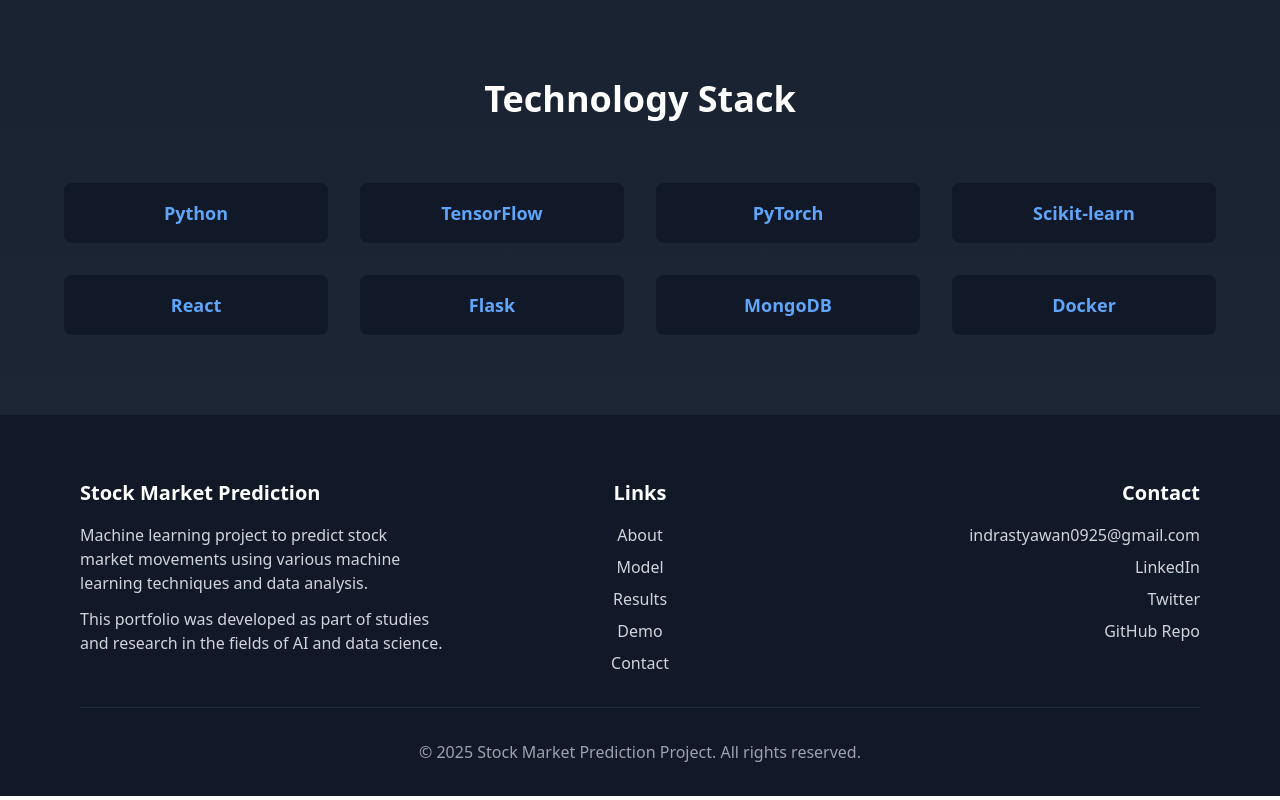
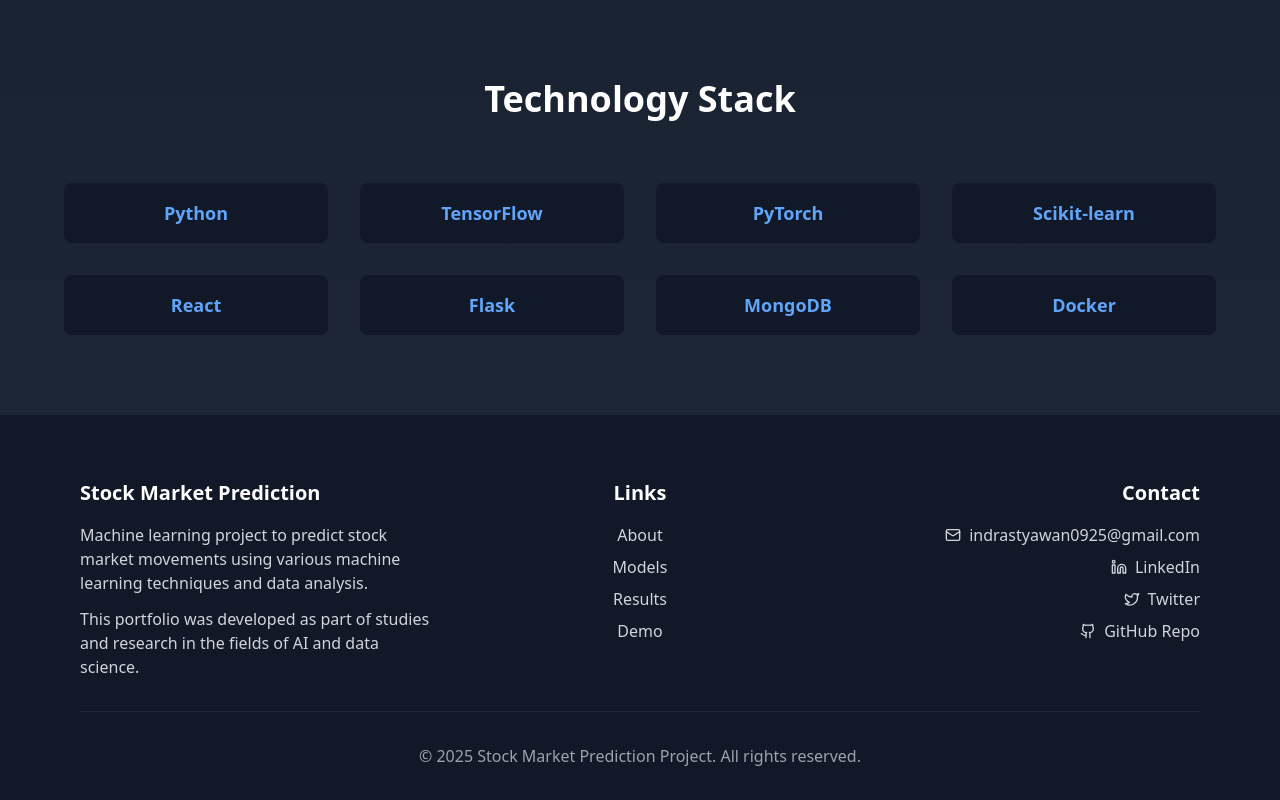
Before and after one commit to IndraSty/mlportfolio_frontend, a React (Vite) app: page / in a window 1280 px wide. Shown: the part 1261-2061 px from the top of the page. Built offline with nearby package versions, Linux system fonts and the light colour scheme; no server answers.

Commit message:
feat: add responsive for smartphone

```diff
--- a/src/components/Footer.tsx
+++ b/src/components/Footer.tsx
@@ -1,10 +1,12 @@
+import { Github, Linkedin, Mail, Twitter } from "lucide-react";
+
 const Footer = () => {
   return (
     <footer className="bg-gray-900 text-white py-8 pt-16">
       <div className="container max-w-6xl mx-auto px-4">
-        <div className="flex flex-col md:flex-row md:justify-between gap-4">
+        <div className="grid grid-cols-1 sm:grid-cols-2 lg:grid-cols-3 gap-8">
           {/* First column */}
-          <div className="flex-1">
+          <div>
             <h2 className="text-xl font-bold mb-4">Stock Market Prediction</h2>
             <p className="mb-3 text-gray-300">
               Machine learning project to predict stock market movements using
@@ -17,62 +19,70 @@
           </div>
 
           {/* Second column */}
-          <div className="flex-1">
-            <h2 className="text-xl font-bold mb-4 text-center">Links</h2>
-            <ul className="space-y-2 text-center">
+          <div className="text-center sm:text-left lg:text-center">
+            <h2 className="text-xl font-bold mb-4">Links</h2>
+            <ul className="space-y-2">
               <li>
-                <a href="#" className="text-gray-300 hover:text-white">
+                <a href="/about" className="text-gray-300 hover:text-white transition-colors">
                   About
                 </a>
               </li>
               <li>
-                <a href="#" className="text-gray-300 hover:text-white">
-                  Model
+                <a href="/models" className="text-gray-300 hover:text-white transition-colors">
+                  Models
                 </a>
               </li>
               <li>
-                <a href="#" className="text-gray-300 hover:text-white">
+                <a href="/results" className="text-gray-300 hover:text-white transition-colors">
                   Results
                 </a>
               </li>
               <li>
-                <a href="#" className="text-gray-300 hover:text-white">
+                <a href="/demo" className="text-gray-300 hover:text-white transition-colors">
                   Demo
-                </a>
-              </li>
-              <li>
-                <a href="#" className="text-gray-300 hover:text-white">
-                  Contact
                 </a>
               </li>
             </ul>
           </div>
 
           {/* Third column */}
-          <div className="flex-1 text-right">
+          <div className="text-center sm:text-right">
             <h2 className="text-xl font-bold mb-4">Contact</h2>
             <ul className="space-y-2">
               <li>
                 <a
                   href="mailto:indrastyawan0925@gmail.com"
-                  className="text-gray-300 hover:text-white"
+                  className="text-gray-300 hover:text-white transition-colors flex items-center justify-center sm:justify-end gap-2"
                 >
-                  indrastyawan0925@gmail.com
+                  <Mail size={16} />
+                  <span>indrastyawan0925@gmail.com</span>
                 </a>
               </li>
               <li>
-                <a href="https://www.linkedin.com/in/indrastyawan25/" className="text-gray-300 hover:text-white">
-                  LinkedIn
+                <a
+                  href="https://www.linkedin.com/in/indrastyawan25/"
+                  className="text-gray-300 hover:text-white transition-colors flex items-center justify-center sm:justify-end gap-2"
+                >
+                  <Linkedin size={16} />
+                  <span>LinkedIn</span>
                 </a>
               </li>
               <li>
-                <a href="#" className="text-gray-300 hover:text-white">
-                  Twitter
+                <a
+                  href="#"
+                  className="text-gray-300 hover:text-white transition-colors flex items-center justify-center sm:justify-end gap-2"
+                >
+                  <Twitter size={16} />
+                  <span>Twitter</span>
                 </a>
               </li>
               <li>
-                <a href="#" className="text-gray-300 hover:text-white">
-                  GitHub Repo
+                <a
+                  href="#"
+                  className="text-gray-300 hover:text-white transition-colors flex items-center justify-center sm:justify-end gap-2"
+                >
+                  <Github size={16} />
+                  <span>GitHub Repo</span>
                 </a>
               </li>
             </ul>
--- a/src/components/Navbar.tsx
+++ b/src/components/Navbar.tsx
@@ -1,9 +1,10 @@
 import { useState, useEffect } from "react";
-import { LineChart } from "lucide-react";
+import { LineChart, Menu, X } from "lucide-react";
 import { Link } from "react-router-dom";
 
 export function Navbar() {
   const [isScrolled, setIsScrolled] = useState(false);
+  const [isMenuOpen, setIsMenuOpen] = useState(false);
 
   useEffect(() => {
     const handleScroll = () => {
@@ -13,6 +14,10 @@
     window.addEventListener("scroll", handleScroll);
     return () => window.removeEventListener("scroll", handleScroll);
   }, []);
+
+  const toggleMenu = () => {
+    setIsMenuOpen(!isMenuOpen);
+  };
 
   return (
     <nav
@@ -30,6 +35,8 @@
               MLPortfolio
             </span>
           </Link>
+
+          {/* Desktop menu */}
           <div className="hidden md:flex items-center space-x-8">
             <Link
               to="/about"
@@ -56,7 +63,60 @@
               Demo
             </Link>
           </div>
+
+          {/* Mobile menu button */}
+          <div className="md:hidden">
+            <button
+              onClick={toggleMenu}
+              className="text-gray-300 hover:text-white focus:outline-none"
+              aria-label="Toggle menu"
+            >
+              {isMenuOpen ? (
+                <X className="w-6 h-6" />
+              ) : (
+                <Menu className="w-6 h-6" />
+              )}
+            </button>
+          </div>
         </div>
+
+        {/* Mobile menu */}
+        {isMenuOpen && (
+          <div className="md:hidden">
+            <div
+              className={`px-2 pt-2 pb-4 space-y-3 bg-gray-900/95 shadow-lg rounded-b-lg`}
+            >
+              <Link
+                to="/about"
+                className="block px-3 py-2 text-gray-300 hover:text-white hover:bg-gray-800/50 rounded-md transition-colors"
+                onClick={() => setIsMenuOpen(false)}
+              >
+                About
+              </Link>
+              <Link
+                to="/models"
+                className="block px-3 py-2 text-gray-300 hover:text-white hover:bg-gray-800/50 rounded-md transition-colors"
+                onClick={() => setIsMenuOpen(false)}
+              >
+                Models
+              </Link>
+              <Link
+                to="/results"
+                className="block px-3 py-2 text-gray-300 hover:text-white hover:bg-gray-800/50 rounded-md transition-colors"
+                onClick={() => setIsMenuOpen(false)}
+              >
+                Results
+              </Link>
+              <Link
+                to="/demo"
+                className="block px-3 py-2 text-gray-300 hover:text-white hover:bg-gray-800/50 rounded-md transition-colors"
+                onClick={() => setIsMenuOpen(false)}
+              >
+                Demo
+              </Link>
+            </div>
+          </div>
+        )}
       </div>
     </nav>
   );
```
